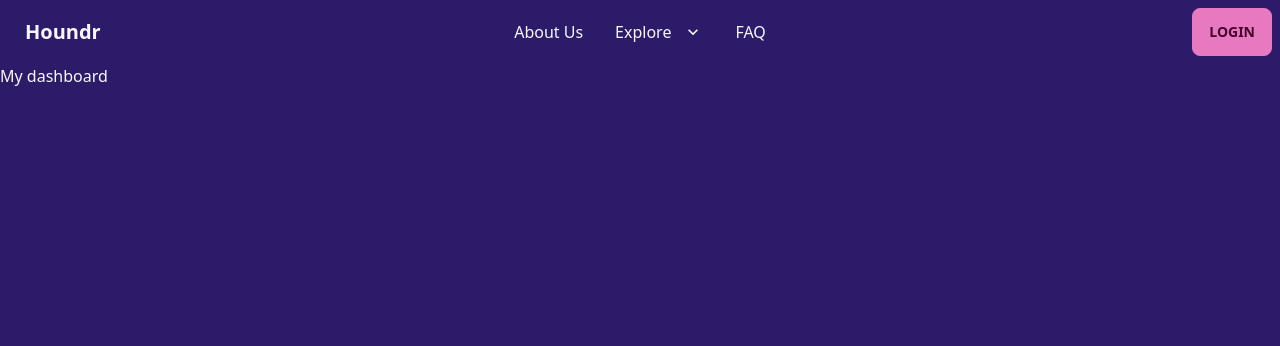
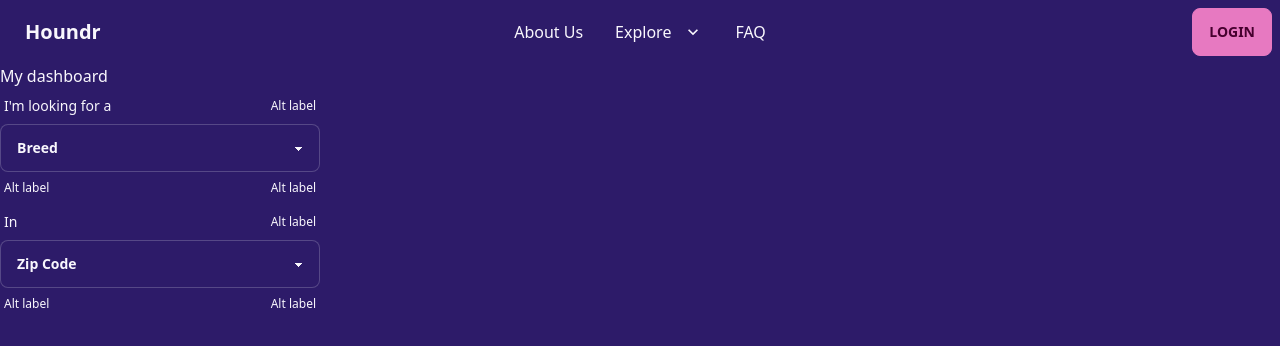
Before and after one commit to llangerud/Houndr, a React (Create React App) app in the folder client/: page /dashboard in a window 1280 px wide. Shown: the top 346 px of the page. Built offline with nearby package versions, Linux system fonts and the light colour scheme.

Commit message:
added drop down

```diff
--- a/client/src/pages/Dashboard.js
+++ b/client/src/pages/Dashboard.js
@@ -1,20 +1,63 @@
 import React from 'react';
 
+const Dashboard = () => {
 
-const Dashboard = () => {
+
+
+//  {/* input form with option to select breed prepopulated from fetch request to API  */}
+//     <button></button>
+// {/* //search bar and input form to select parameters */}
+
+// {/* //display below that runs a search for zip codes nearby and displays those photos */}
+//button that says "Add my dog!"
+
+
     return (
 
-//button that says "Add my dog!"
 
-//search bar and input form to select parameters
+ <div>
 
-//display below that runs a search for zip codes nearby and displays those photos
+    <div>My dashboard</div>
 
-        <>
-        <div>My dashboard
+    <div className="form-control w-full max-w-xs">
+  <label className="label">
+    <span className="label-text">I'm looking for a</span>
+    <span className="label-text-alt">Alt label</span>
+  </label>
+  <select className="select select-bordered">
+    <option disabled selected>Breed</option>
+    <option>From the breeds avail in the fetch</option>
+    <option>Pommerianian</option>
+    </select>
+  <label className="label">
+    <span className="label-text-alt">Alt label</span>
+    <span className="label-text-alt">Alt label</span>
+  </label>
+</div>
 
-        </div>
-        </>
+<div className="form-control w-full max-w-xs">
+  <label className="label">
+    <span className="label-text">In</span>
+    <span className="label-text-alt">Alt label</span>
+  </label>
+  <select className="select select-bordered">
+    <option disabled selected>Zip Code</option>
+    <option>From the breeds avail in the fetch</option>
+    <option>Pommerianian</option>
+    </select>
+  <label className="label">
+    <span className="label-text-alt">Alt label</span>
+    <span className="label-text-alt">Alt label</span>
+  </label>
+</div>
+
+
+
+
+</div>
+
+
+
         );
     }
 
```
